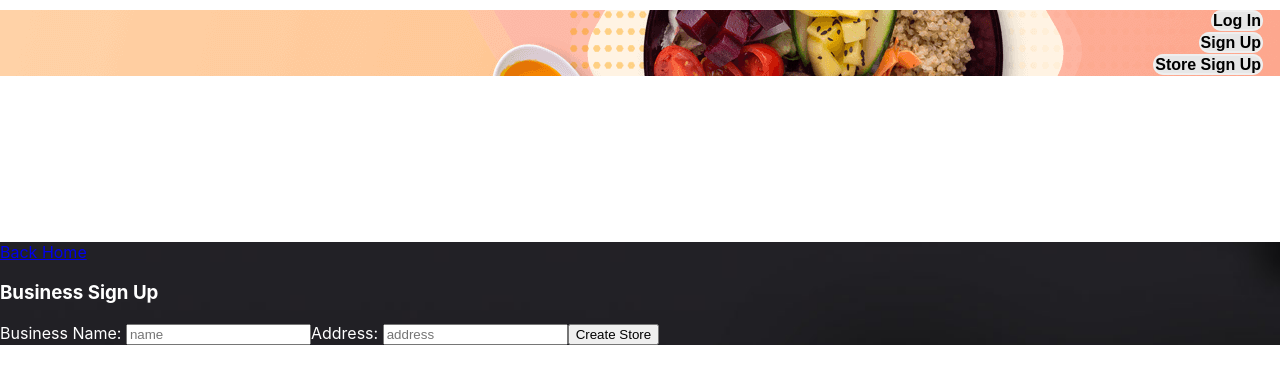
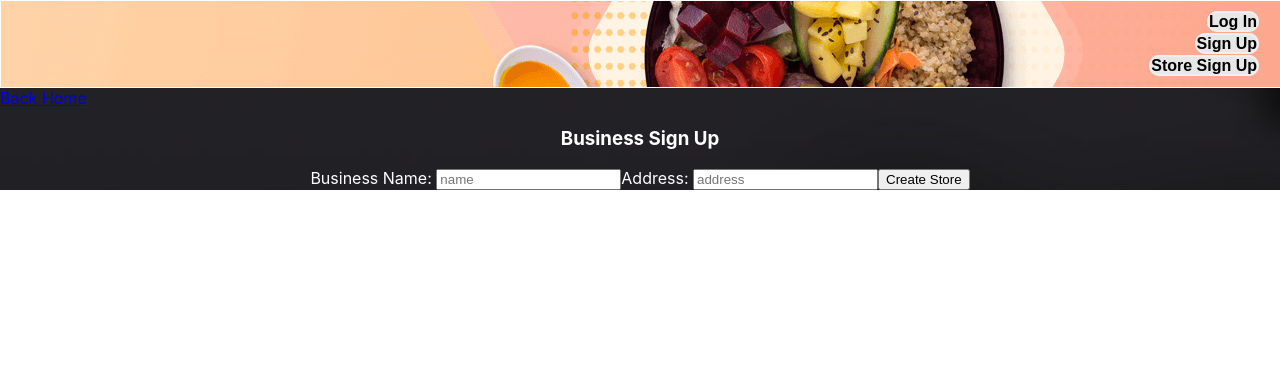
Before and after one commit to kongnyc/yelp_clone_CTA, a React (Create React App) app in the folder frontend/: page /business in a window 1280 px wide. Shown: the top 384 px of the page. Built offline with nearby package versions, Linux system fonts and the light colour scheme; no server answers.

Commit message:
update all login page and signup

```diff
--- a/frontend/src/components/Business.js
+++ b/frontend/src/components/Business.js
@@ -24,7 +24,7 @@ const Business = () => {
                   <nav>
                       <NavLink className="home" exact to={"/"}>Back Home</NavLink>
                   </nav>
-                  <div className="mainPage">
+                  <div className="mainPage" style={{textAlign:"center"}}>
                       <h3>Business Sign Up</h3>
                       <form className="signUpForm" onSubmit={handleNewStore} >
                             <label>Business Name: </label>
--- a/frontend/src/components/Login.js
+++ b/frontend/src/components/Login.js
@@ -34,7 +34,8 @@ const Login =()=> {
              <nav>
                   <NavLink className="home" exact to={"/"}>back to Home</NavLink>
               </nav>
-              <form className="loginForm" onSubmit={handleVerification}>
+              <form style={{textAlign:"center"}} className="loginForm" onSubmit={handleVerification}>
+                    <h3>User Login Page</h3>
                     <label>Account: </label>
                     <input placeholder="username" name="username" {...userObj} required/>
                     <label>Password: </label>
--- a/frontend/src/components/Signup.js
+++ b/frontend/src/components/Signup.js
@@ -35,7 +35,7 @@ const SignUp = () => {
               <nav>
                   <NavLink className="home" exact to={"/"}>Back Home</NavLink>
               </nav>
-              <div className="mainPage">
+              <div className="mainPage" style={{textAlign:"center"}}>
                   <h3>Sign Up</h3>
                   <form className="signUpForm" onSubmit={handleNewUser} >
                         <label>Username: </label>
--- a/frontend/src/css/Content.css
+++ b/frontend/src/css/Content.css
@@ -1,12 +1,12 @@
 .content {
   width: 100%;
+  height: 100%;
   background-image: url('../assets/background5.jpg');
-  background-color: black;
+  background-position: 60% 90%;
   color: white;
   background-position: 95% 50%;
   background-attachment: scroll;
   background-repeat: no-repeat;
-  padding: solid pink 1px;
-  display: block;
-  margin-top: 13%;
+  /* padding: solid red 100px; */
+  /* display: block; */
   }
--- a/frontend/src/css/Header.css
+++ b/frontend/src/css/Header.css
@@ -1,12 +1,11 @@
 .header{
-    /* display: block; */
+    background-image: url('../assets/food\ philosophy\ header.png');
+    background-position: 85% 50%;
+    background-repeat: no-repeat;
+    background-size: auto;
     width: 100%;
-    height: 60%;
-    background-image: url('../assets/food\ philosophy\ header.png');
-    background-color: black;
-    background-position: 85% 50%;
-    background-attachment: scroll;
-    background-repeat: no-repeat;
+    height: 100%;
+    border: 1px solid white;
 }
 
 .linkBtn{
@@ -24,7 +23,7 @@
 }
 
 .linkBtn >li >a{
-    margin: 5px;
+    margin: 10px;
     text-decoration: none;
     background-color: #e7e7e7; color: black;
     border-style: solid; border-width: 2px;
```
